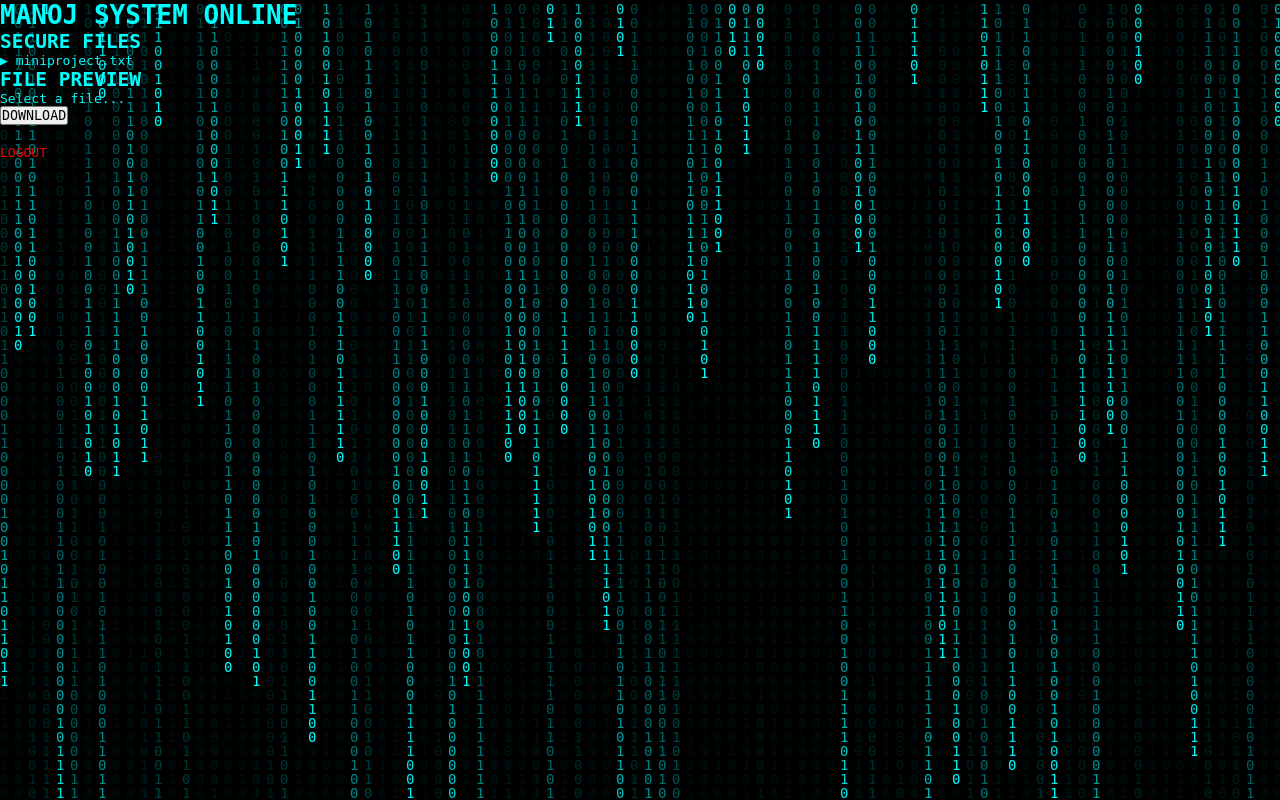
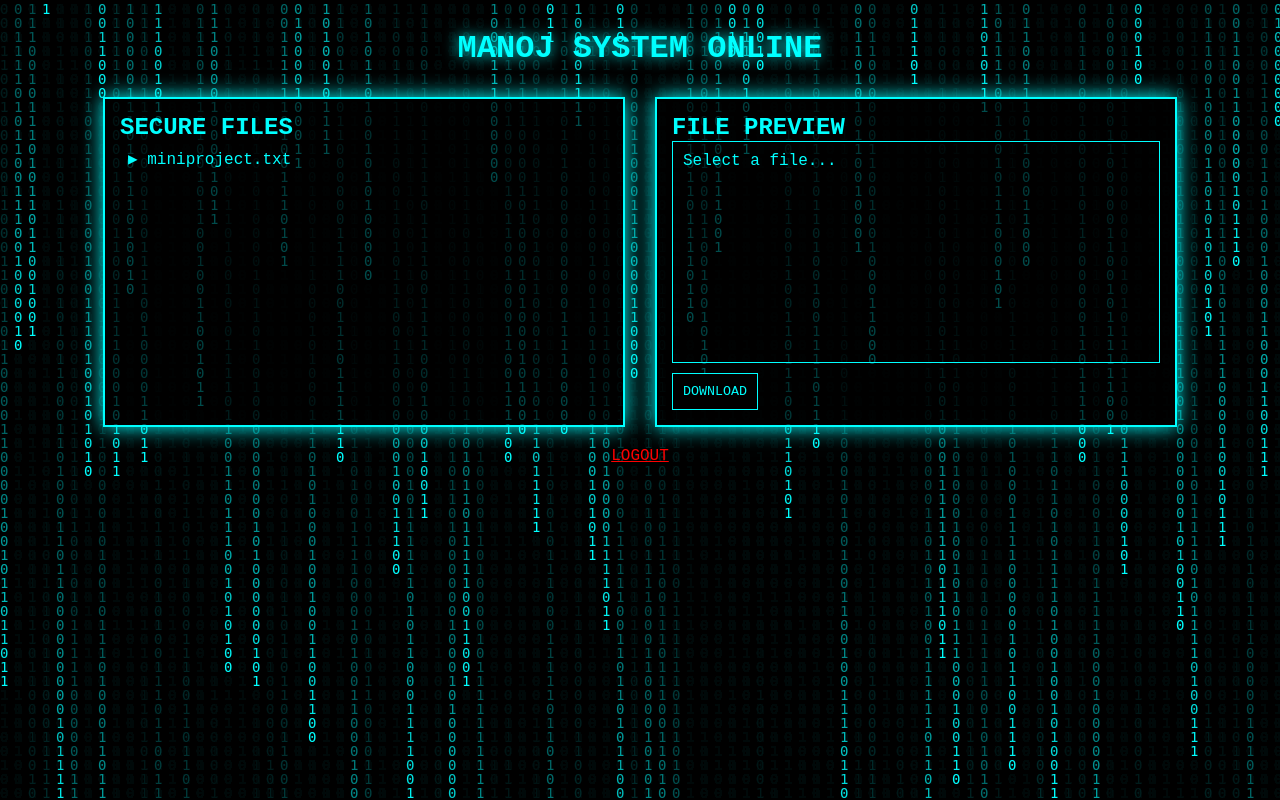
Before and after one commit to Manoj-kumar66/manoj-personal-interface, a Flask app: page /dashboard in a window 1280 px wide. Run offline with Flask 3, Linux system fonts and the light colour scheme.

Commit message:
Refactor CSS styles for improved layout and design

```diff
--- a/static/style.css
+++ b/static/style.css
@@ -1,79 +1,85 @@
 * {
     margin: 0;
     padding: 0;
-    font-family: monospace;
+    font-family: "Courier New", monospace;
+    color: #00ffff;
 }
 
 body {
     background: black;
-    color: #00ffff;
     overflow: hidden;
 }
 
-/* MATRIX CANVAS */
-#matrix {
+canvas {
     position: fixed;
     top: 0;
     left: 0;
-    z-index: -1;
+    z-index: 0;
 }
 
-/* LOGIN BOX */
-.login-box {
-    position: absolute;
-    top: 50%;
-    left: 50%;
-    transform: translate(-50%, -50%);
-    border: 2px solid #00ffff;
+.hud {
+    position: relative;
+    z-index: 2;
     padding: 30px;
-    box-shadow: 0 0 20px #00ffff;
-    background: rgba(0, 0, 0, 0.85);
 }
 
-.login-box h1 {
+h1 {
     text-align: center;
-    margin-bottom: 20px;
+    margin-bottom: 30px;
+    text-shadow: 0 0 15px #00ffff;
 }
 
-.login-box input {
-    width: 100%;
+.panel-container {
+    display: flex;
+    gap: 30px;
+    justify-content: center;
+}
+
+.panel {
+    width: 40%;
+    border: 2px solid #00ffff;
+    padding: 15px;
+    box-shadow: 0 0 20px #00ffff;
+    background: rgba(0,0,0,0.7);
+}
+
+ul {
+    list-style: none;
+}
+
+li {
+    cursor: pointer;
+    padding: 8px;
+}
+
+li:hover {
+    background: #00ffff;
+    color: black;
+}
+
+pre {
+    height: 200px;
+    overflow-y: auto;
+    border: 1px solid #00ffff;
     padding: 10px;
-    margin: 10px 0;
+}
+
+.btn {
+    margin-top: 10px;
+    padding: 10px;
     background: black;
     border: 1px solid #00ffff;
-    color: #00ffff;
-}
-
-.login-box button {
-    width: 100%;
-    padding: 10px;
-    background: #00ffff;
-    color: black;
-    border: none;
     cursor: pointer;
 }
 
-.error {
-    color: red;
-    margin-top: 10px;
-    text-align: center;
-}
-
-/* DASHBOARD */
-.dashboard {
-    position: absolute;
-    top: 40%;
-    left: 50%;
-    transform: translate(-50%, -50%);
-    text-align: center;
-    border: 2px solid #00ffff;
-    padding: 40px;
-    box-shadow: 0 0 30px #00ffff;
+.btn:hover {
+    background: #00ffff;
+    color: black;
 }
 
 .logout {
-    display: inline-block;
+    display: block;
     margin-top: 20px;
+    text-align: center;
     color: red;
-    text-decoration: none;
 }
```
